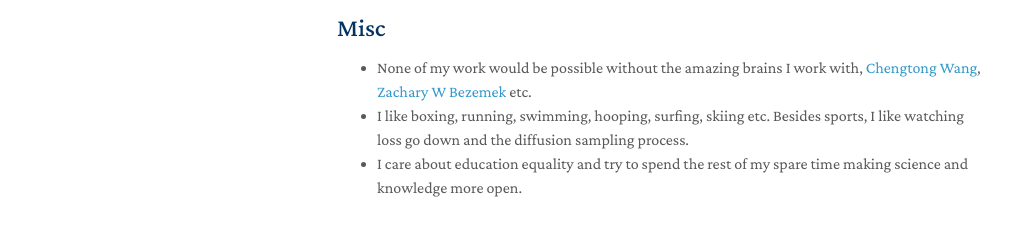
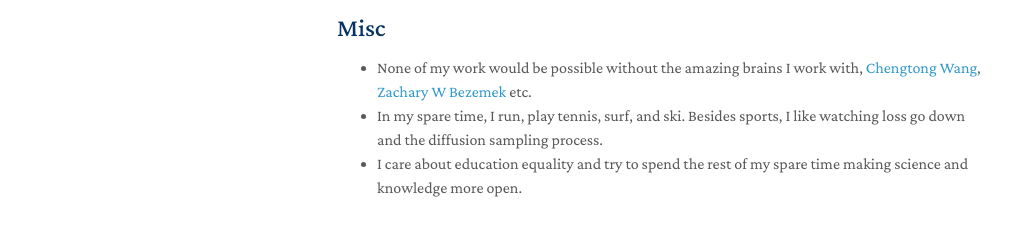
Before and after one commit to pengzhangzhi/home, a Jekyll site: the page built from index.md, in a window 1280 px wide and 900 px high, scrolled down 1280 px. Shown: the part 606-842 px from the top of the window, without its empty margins (133-1144 px from the left). Built offline with Jekyll 4.4.1, drawn with Linux system fonts in a browser that asks for light colours; nearby versions of some CDN libraries; a style sheet for code colours, icons or effects is not loaded; our own code applies the rules of GitHub Pages for plain Markdown files.

Commit message:
Update personal interests in index.md

```diff
--- a/index.md
+++ b/index.md
@@ -36,5 +36,5 @@ Long-term problems I'm pursuing:
 
 ## Misc
  - None of my work would be possible without the amazing brains I work with, [Chengtong Wang](https://github.com/Wangchentong), [Zachary W Bezemek](https://scholars.duke.edu/person/zachary.bezemek/research) etc.
- - I like boxing, running, swimming, hooping, surfing, skiing etc. Besides sports, I like watching loss go down and the diffusion sampling process.
+ - In my spare time, I run, play tennis, surf, and ski. Besides sports, I like watching loss go down and the diffusion sampling process.
  - I care about education equality and try to spend the rest of my spare time making science and knowledge more open.
```
